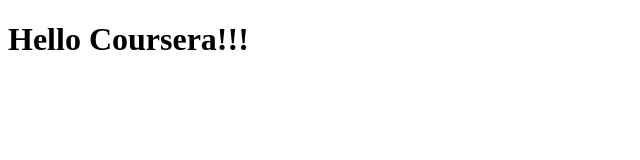
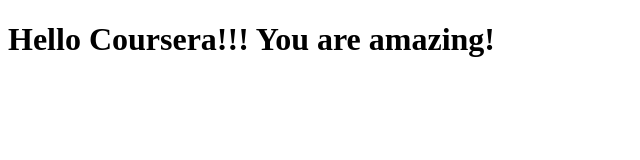
Before and after one commit to eckxinh/coursera_test, a plain HTML site: page site/index.html in a window 1280 px wide. Shown: the whole page, without its empty margins (0-640 px from the left). Drawn offline with Linux system fonts and the light colour scheme.

Commit message:
same changes

```diff
--- a/site/index.html
+++ b/site/index.html
@@ -4,6 +4,6 @@
 	<title>Hello coursera!!!</title>
 </head>
 <body>
-<h1>Hello Coursera!!!</h1>
+<h1>Hello Coursera!!! You are amazing! </h1>
 </body>
 </html>
```
